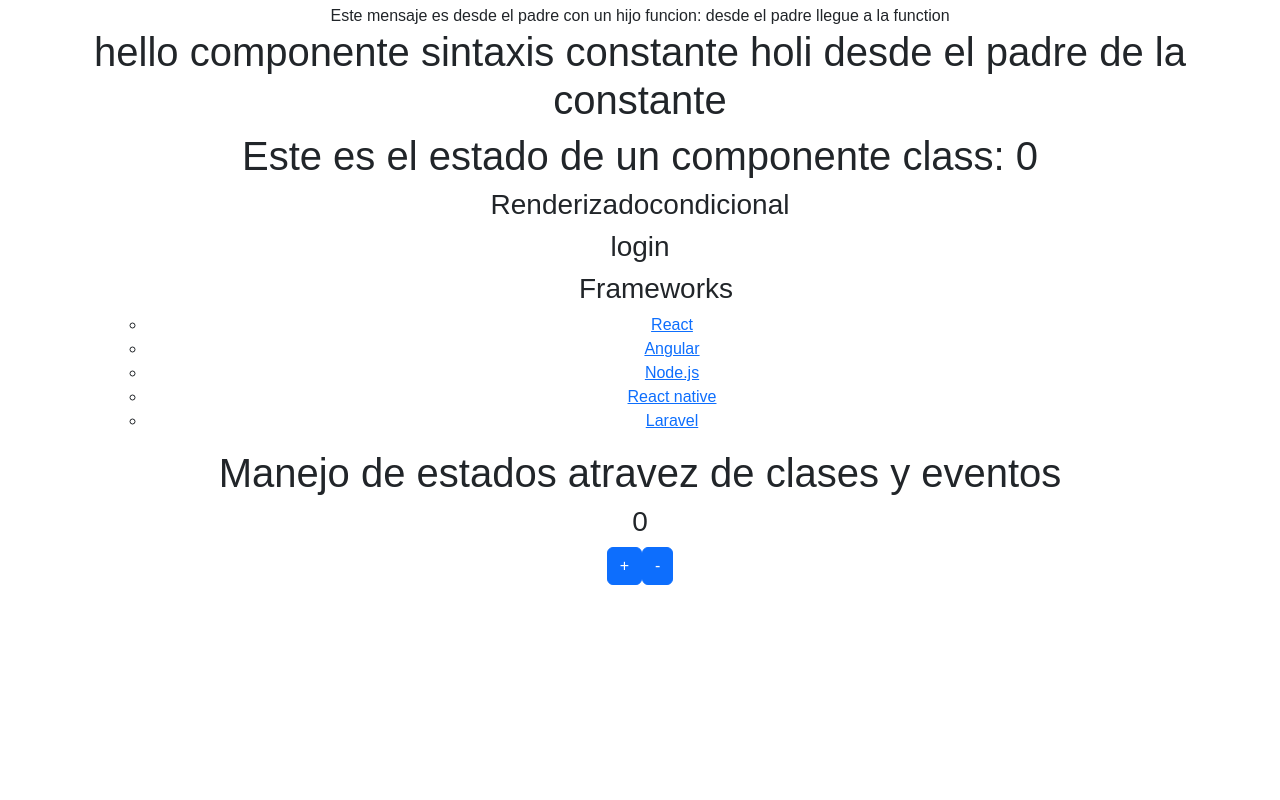
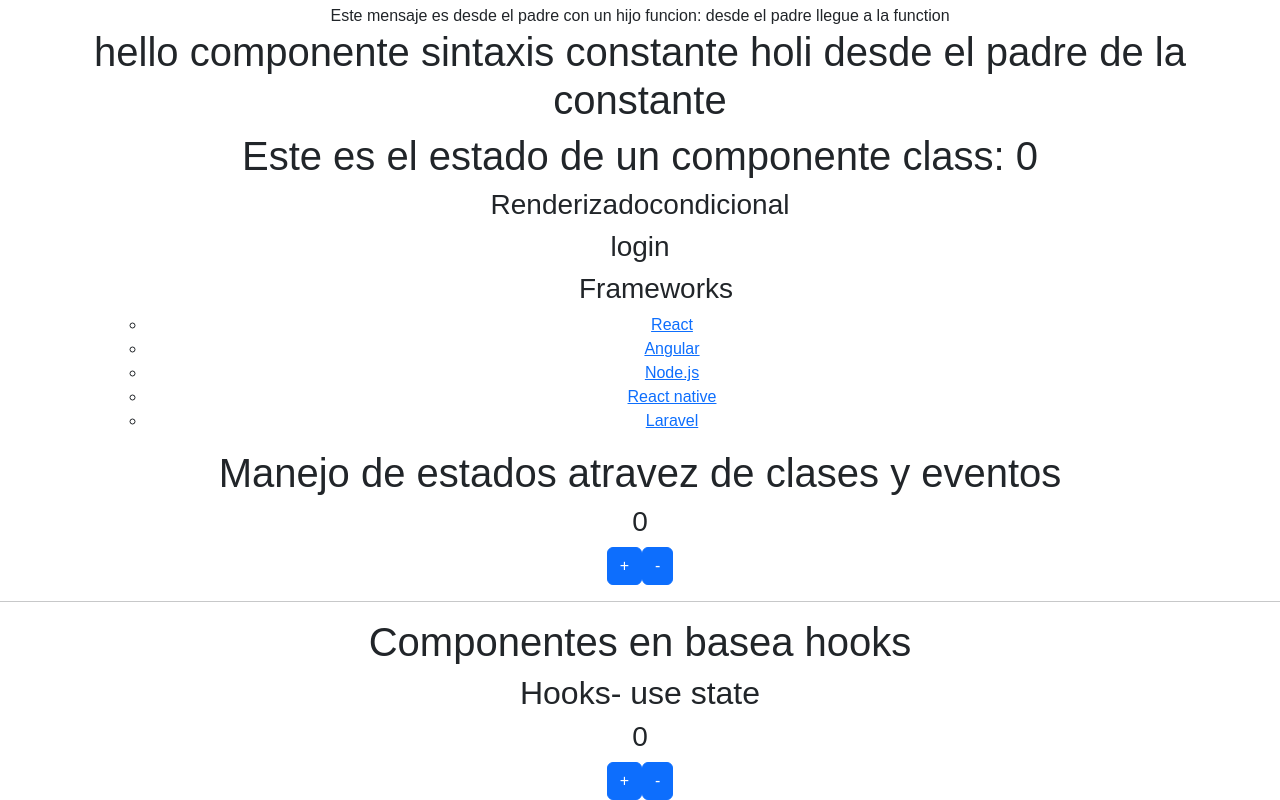
Before and after one commit to legolasblack/Cusro-react, a React (Create React App) app in the folder practicas-react/bootstrap_con_npm/: page / in a window 1280 px wide. Shown: the part 178-978 px from the top of the page. Before the commit the page ends 800 px from the top, so only its background shows below. Built offline with nearby package versions, Linux system fonts and the light colour scheme.

Commit message:
Agrgamos el primer componente que usa hooks de use state

```diff
--- a/practicas-react/bootstrap_con_npm/src/App.jsx
+++ b/practicas-react/bootstrap_con_npm/src/App.jsx
@@ -10,6 +10,7 @@ import ManejoEstados from './componentes/ManejoEstados';
 import Renderizadocondicional from './componentes/Renderizadocondicional';
 import ManejodeJson from './componentes/ManejodeJson';
 import ManejodeEventosClass from './componentes/ManejodeEventosClass';
+import Hooks from './componentes/Hooks';
 
 function App() {
   return (
@@ -30,6 +31,10 @@ function App() {
         <ManejodeEventosClass></ManejodeEventosClass>
       </div>
 
+      <hr />
+      <h1>Componentes en basea hooks</h1>
+      <Hooks/>
+
     </div>
   );
 }
--- /dev/null
+++ b/practicas-react/bootstrap_con_npm/src/componentes/Hooks.jsx
@@ -0,0 +1,36 @@
+/* en este archivo vamos a definir los hooks usestate useefect y usecontext */
+
+import React, {useState} from 'react'
+import Swal from 'sweetalert2';
+
+export default function Hooks() {
+    const[contador, setContador]=useState(0);
+    /* const[contador2, setContador2]=useState(10); */
+
+    const sumar =()=> setContador(contador+1);
+    const restar=()=> {
+      if(contador>0){
+        setContador(contador-1)
+
+      }else{
+        Swal.fire({
+          icon: 'error',
+          title: 'Oops...',
+          text: 'El numero de Articulos no puede ser menor a 0!'
+        })
+      }
+    };
+
+
+   /*  console.log(useState()) */
+
+  return (
+
+    <>
+    <h2>Hooks- use state</h2>
+    <h3>{contador}</h3>
+    <button className='btn btn-primary' onClick={sumar}>+</button>
+    <button className='btn btn-primary' onClick={restar}>-</button>
+    </>
+  )
+}
```
